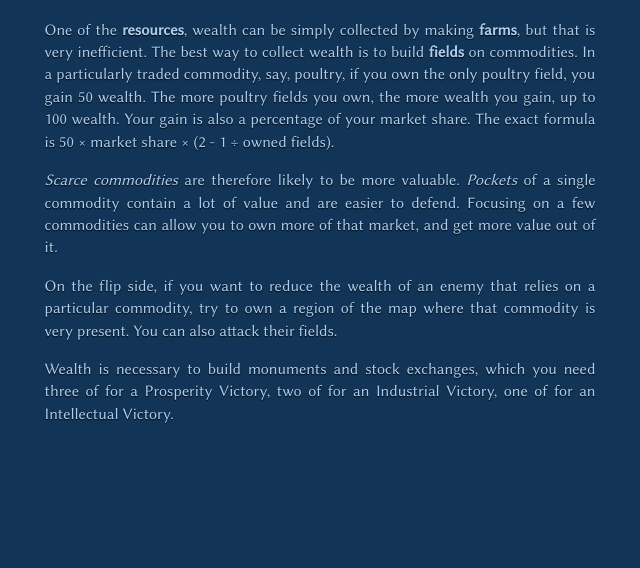
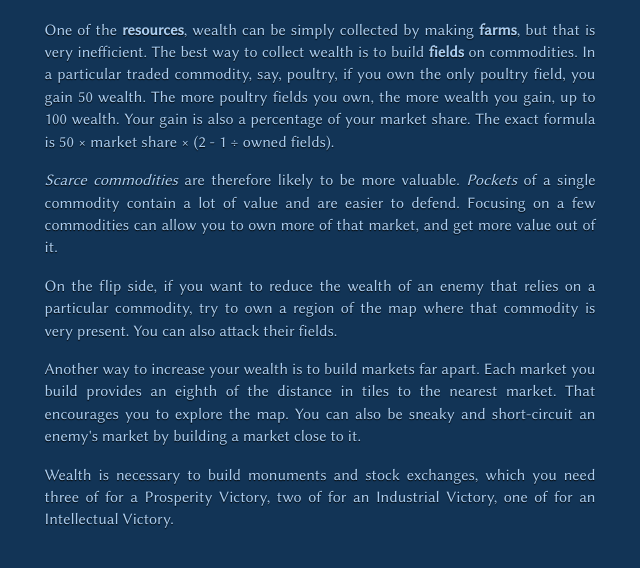
Before and after one commit to espadrine/nmt, a website: page web/help/wealth.html in a window 1280 px wide. Shown: the part 70-638 px from the top of the page, without its empty margins (320-960 px from the left). Drawn offline with Linux system fonts and the light colour scheme.

Commit message:
Market documentation

```diff
--- a/web/help/wealth.html
+++ b/web/help/wealth.html
@@ -7,7 +7,7 @@
 One of the <a href="resources.html">resources</a>, wealth can be simply
 collected by making <a href="farm.html">farms</a>, but that is very inefficient.
 The best way to collect wealth is to build <a href="build.html">fields</a> on
-commodities. In a particularly traded commodity, say, poultry, if you own the
+commodities. In a particular traded commodity, say, poultry, if you own the
 only poultry field, you gain 50 wealth.
 The more poultry fields you own, the more wealth you gain, up to 100 wealth.
 Your gain is also a percentage of your market share.
@@ -25,6 +25,12 @@ particular commodity, try to own a region of the map where that commodity is
 very present. You can also attack their fields.
 </p>
 <p>
+Another way to increase your wealth is to build markets far apart. Each market
+you build provides an eighth of the distance in tiles to the nearest market.
+That encourages you to explore the map. You can also be sneaky and short-circuit
+an enemy's market by building a market close to it.
+</p>
+<p>
 Wealth is necessary to build monuments and stock exchanges, which you need three
 of for a Prosperity Victory, two of for an Industrial Victory, one of for an
 Intellectual Victory.
```
